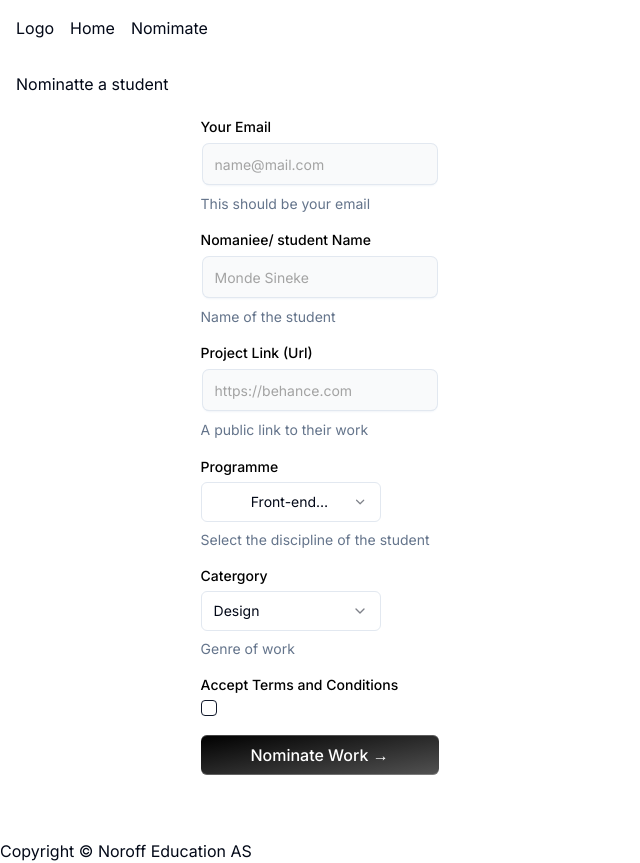
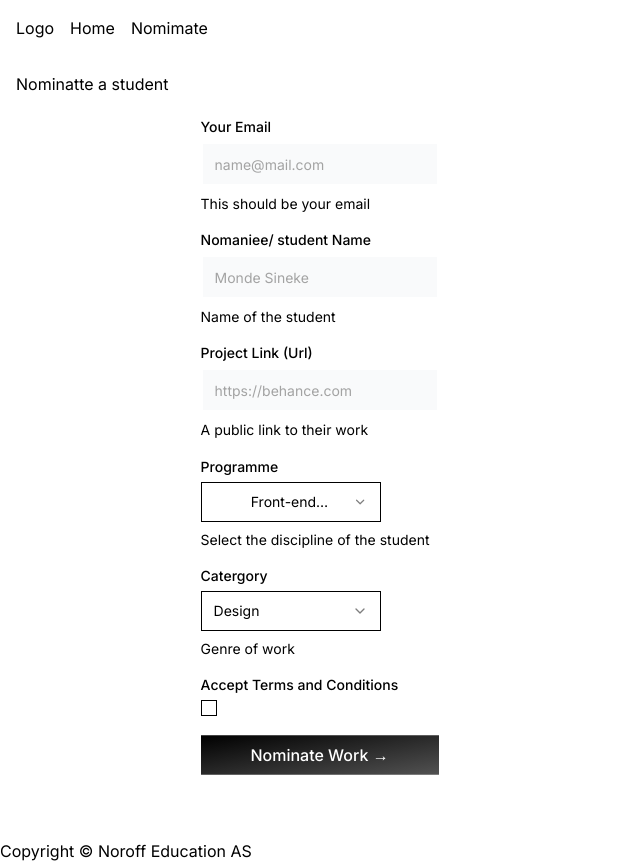
Before and after one commit to S3ak/golden-egg-2024-next, a Next.js app: page /submissions/new in a window 1280 px wide. Shown: the whole page, without its empty margins (0-640 px from the left). Built offline with nearby package versions, Linux system fonts and the light colour scheme.

Commit message:
feat: :lipstick: Edit global tokens
Update color tokens

```diff
--- a/app/globals.css
+++ b/app/globals.css
@@ -4,65 +4,65 @@
 
 @layer base {
   :root {
-    --background: 0 0% 100%;
-    --foreground: 222.2 84% 4.9%;
+    --background: #1b1338;
+    --foreground: #1b1338;
 
-    --card: 0 0% 100%;
-    --card-foreground: 222.2 84% 4.9%;
+    --card: #1b1338;
+    --card-foreground: #ffffff;
 
-    --popover: 0 0% 100%;
-    --popover-foreground: 222.2 84% 4.9%;
+    --popover: #ffffff;
+    --popover-foreground: #1b1338;
 
-    --primary: 222.2 47.4% 11.2%;
-    --primary-foreground: 210 40% 98%;
+    --primary: #d100d1;
+    --primary-foreground: #ffffff;
 
-    --secondary: 210 40% 96.1%;
-    --secondary-foreground: 222.2 47.4% 11.2%;
+    --secondary: #152641;
+    --secondary-foreground: ffffff;
 
-    --muted: 210 40% 96.1%;
-    --muted-foreground: 215.4 16.3% 46.9%;
+    --muted: #0d0a1f;
+    --muted-foreground: #ffffff;
 
-    --accent: 210 40% 96.1%;
-    --accent-foreground: 222.2 47.4% 11.2%;
+    --accent: #152641;
+    --accent-foreground: #ffffff;
 
-    --destructive: 0 84.2% 60.2%;
-    --destructive-foreground: 210 40% 98%;
+    --destructive: #152641;
+    --destructive-foreground: #ffffff;
 
-    --border: 214.3 31.8% 91.4%;
-    --input: 214.3 31.8% 91.4%;
-    --ring: 222.2 84% 4.9%;
+    --border: #ffffff;
+    --input: #ffffff;
+    --ring: #ffffff;
 
-    --radius: 0.5rem;
+    --radius: 0rem;
   }
 
   .dark {
-    --background: 222.2 84% 4.9%;
-    --foreground: 210 40% 98%;
+    --background: #1b1338;
+    --foreground: #1b1338;
 
-    --card: 222.2 84% 4.9%;
-    --card-foreground: 210 40% 98%;
+    --card: #1b1338;
+    --card-foreground: #ffffff;
 
-    --popover: 222.2 84% 4.9%;
-    --popover-foreground: 210 40% 98%;
+    --popover: #ffffff;
+    --popover-foreground: #1b1338;
 
-    --primary: 210 40% 98%;
-    --primary-foreground: 222.2 47.4% 11.2%;
+    --primary: #d100d1;
+    --primary-foreground: #ffffff;
 
-    --secondary: 217.2 32.6% 17.5%;
-    --secondary-foreground: 210 40% 98%;
+    --secondary: #152641;
+    --secondary-foreground: ffffff;
 
-    --muted: 217.2 32.6% 17.5%;
-    --muted-foreground: 215 20.2% 65.1%;
+    --muted: #0d0a1f;
+    --muted-foreground: #ffffff;
 
-    --accent: 217.2 32.6% 17.5%;
-    --accent-foreground: 210 40% 98%;
+    --accent: #152641;
+    --accent-foreground: #ffffff;
 
-    --destructive: 0 62.8% 30.6%;
-    --destructive-foreground: 210 40% 98%;
+    --destructive: #152641;
+    --destructive-foreground: #ffffff;
 
-    --border: 217.2 32.6% 17.5%;
-    --input: 217.2 32.6% 17.5%;
-    --ring: 212.7 26.8% 83.9%;
+    --border: #ffffff;
+    --input: #ffffff;
+    --ring: #ffffff;
   }
 }
 
```
